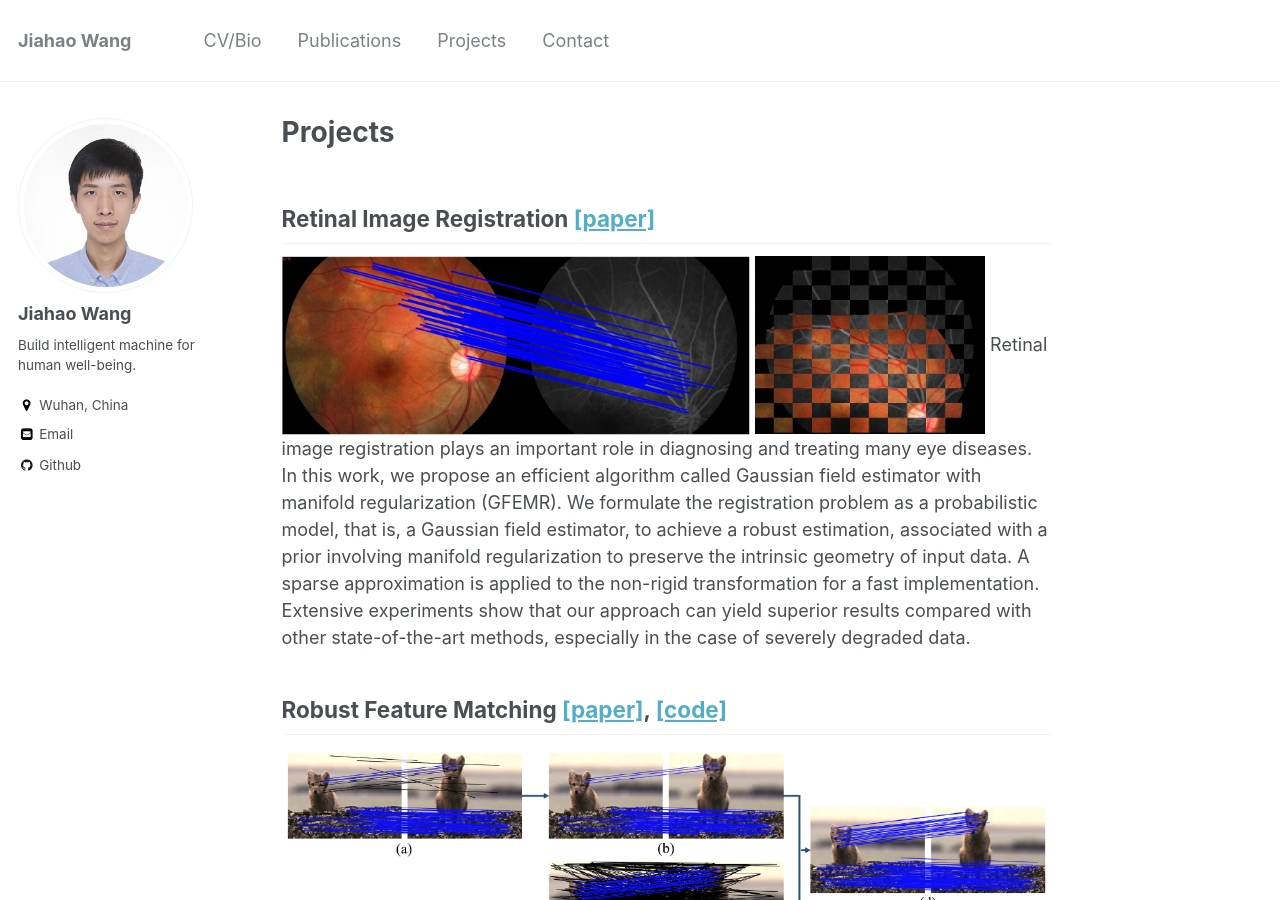
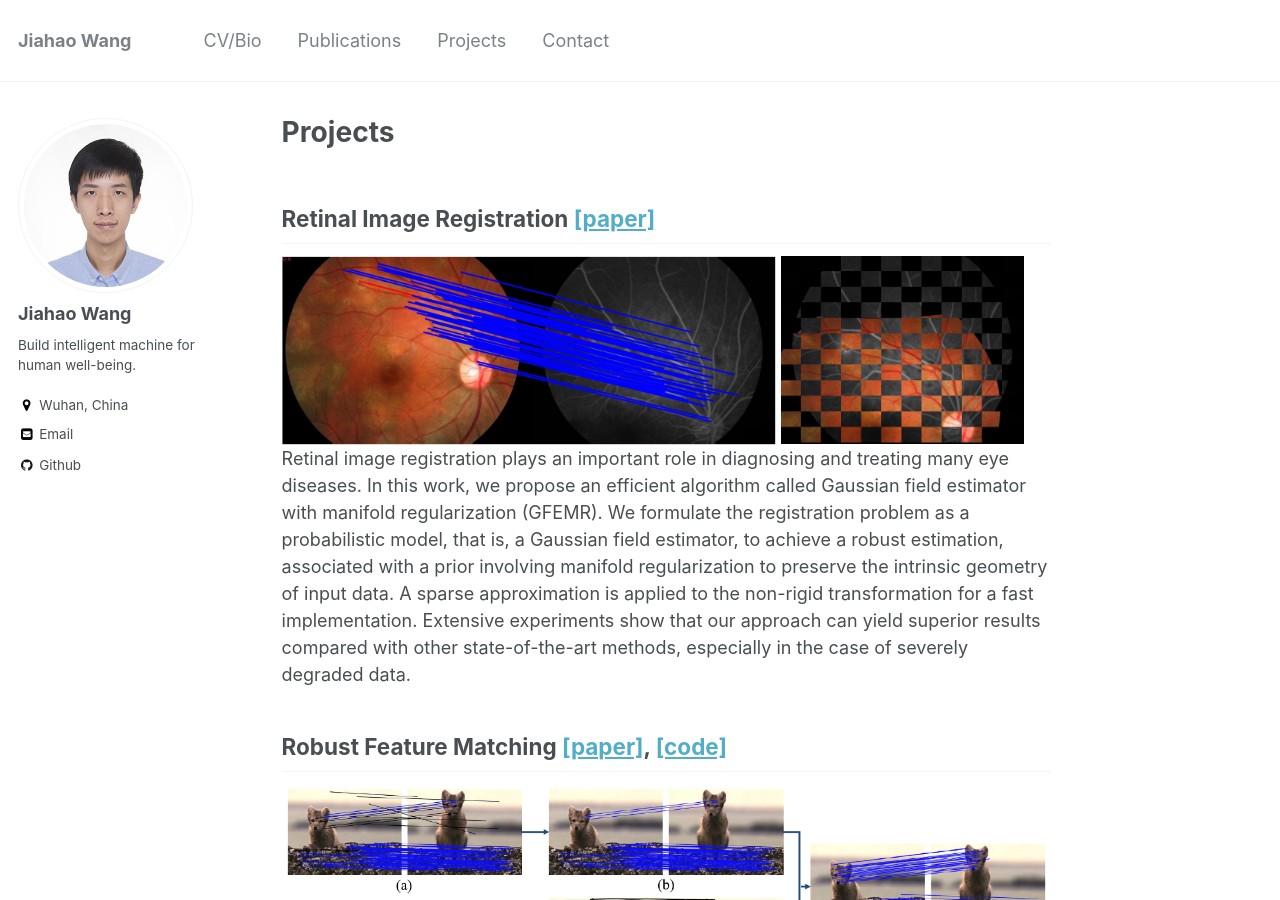
Before and after one commit to JiahaoPlus/JiahaoPlus.github.io, a Jekyll site: the page built from _pages/projects.md, in a window 1280 px wide and 900 px high. Built offline with Jekyll 4.4.1, drawn with Linux system fonts in a browser that asks for light colours.

Commit message:
update 'projects'

```diff
--- a/_pages/projects.md
+++ b/_pages/projects.md
@@ -5,7 +5,7 @@ permalink: /projects/
 author_profile: true
 ---
 ## Retinal Image Registration [[paper]](https://authors.elsevier.com/c/1YDGYbZX4vg-J)
-<img width="468" height="180" src="https://JiahaoPlus.github.io/images/gfemr_our_m.jpg"/>  <img width="230.4" height="180" src="https://JiahaoPlus.github.io/images/gfemr_our_r.jpg"/>
+<img width="494" height="190" src="https://JiahaoPlus.github.io/images/gfemr_our_m.jpg"/>  <img width="243.2" height="190" src="https://JiahaoPlus.github.io/images/gfemr_our_r.jpg"/><br>
 Retinal image registration plays an important role in diagnosing and treating many eye diseases. In this work, we propose an efficient algorithm called Gaussian field estimator with manifold regularization (GFEMR). We formulate the registration problem as a probabilistic model, that is, a Gaussian field estimator, to achieve a robust estimation, associated with a prior involving manifold regularization to preserve the intrinsic geometry of input data. A sparse approximation is applied to the non-rigid transformation for a fast implementation. Extensive experiments show that our approach can yield superior results compared with other state-of-the-art methods, especially in the case of severely degraded data.
 
 
```
